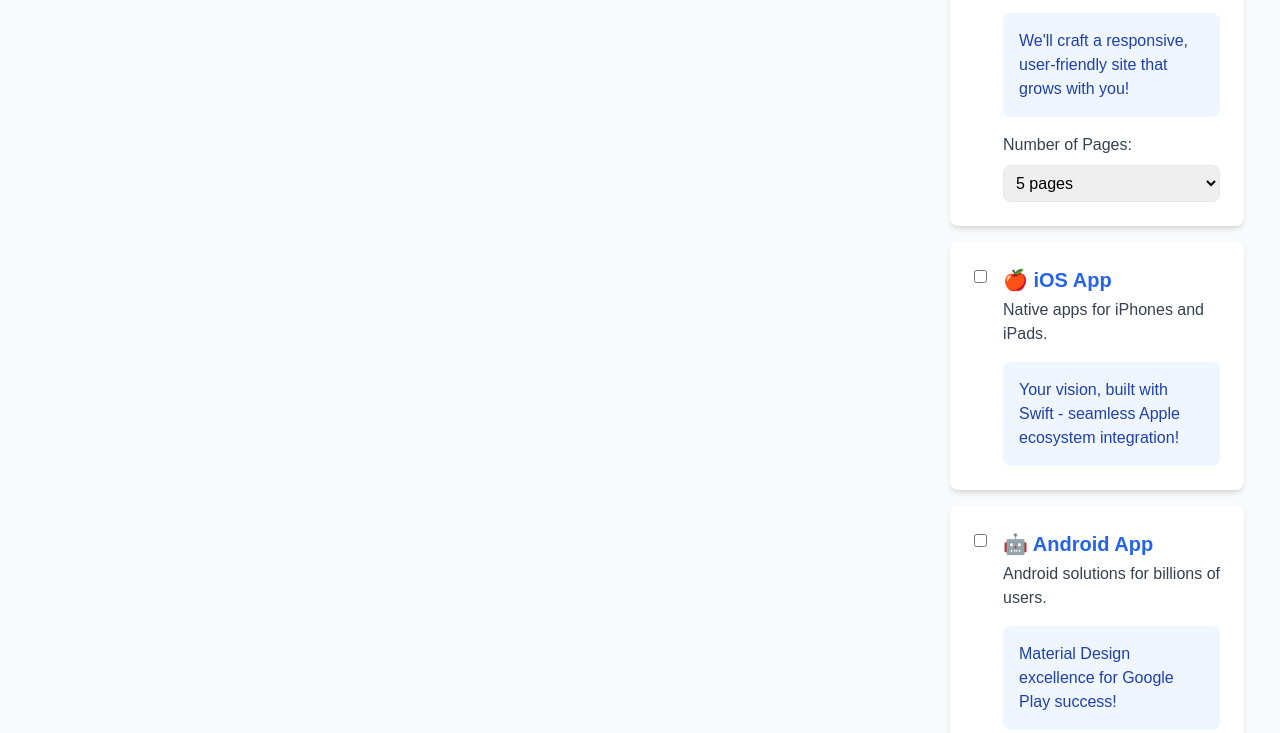
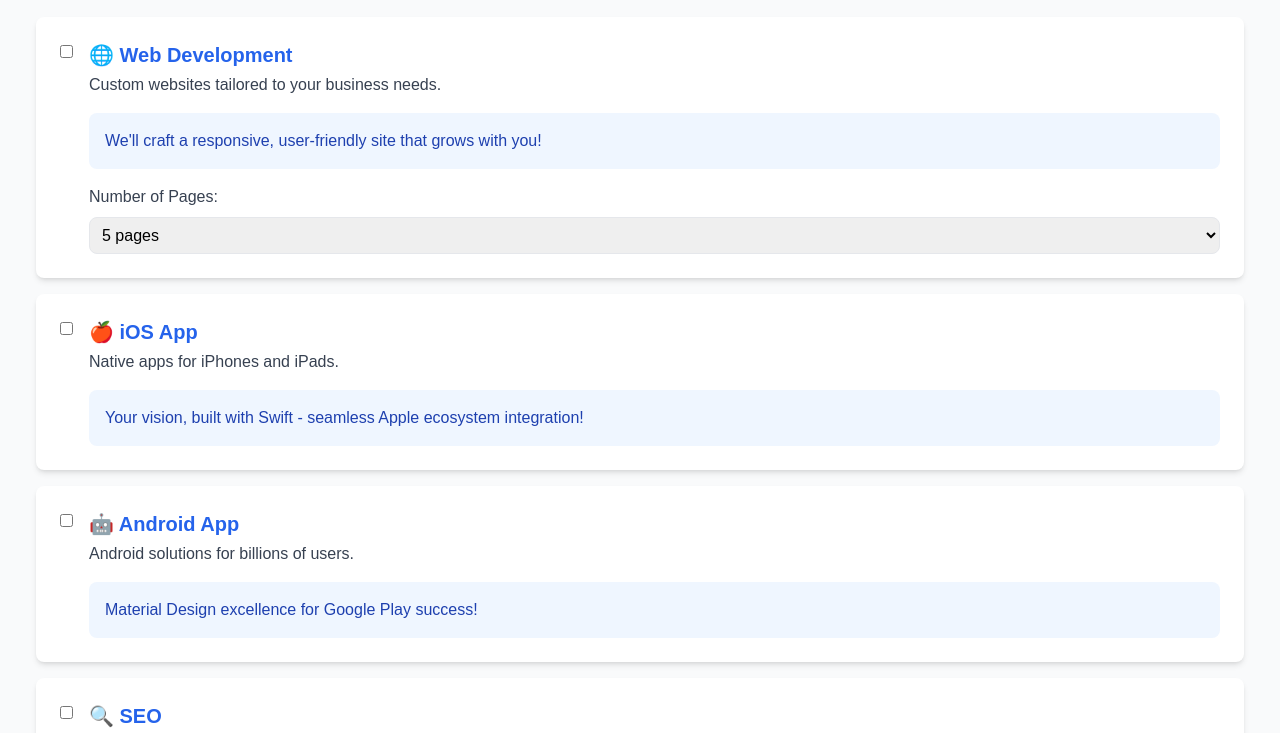
Before and after one commit to C0deWithJi/CWJ-Web, a website with bundled scripts: page pages/audit-form.html in a window 1280 px wide. Shown: the part 235-968 px from the top of the page. Built offline with nearby package versions, Linux system fonts and the light colour scheme; a script that the page names is missing.

Commit message:
removed container

```diff
--- a/pages/audit-form.html
+++ b/pages/audit-form.html
@@ -24,7 +24,7 @@
   </nav>
 
   <!-- Main Content -->
-  <main class="container mx-auto px-4 py-12">
+  <main class="mx-auto px-4 py-12">
     <!-- Header Section -->
     <section class="text-center mb-12">
       <h2 class="text-3xl font-bold text-blue-600 mb-4">Get Your Free Project Estimate</h2>
```
